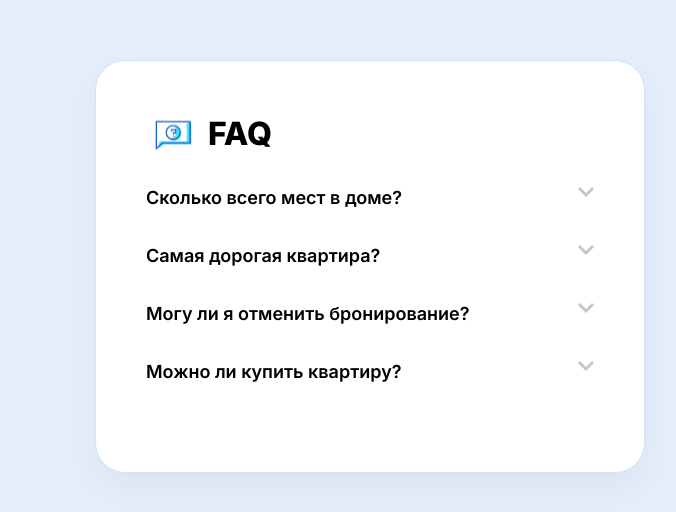
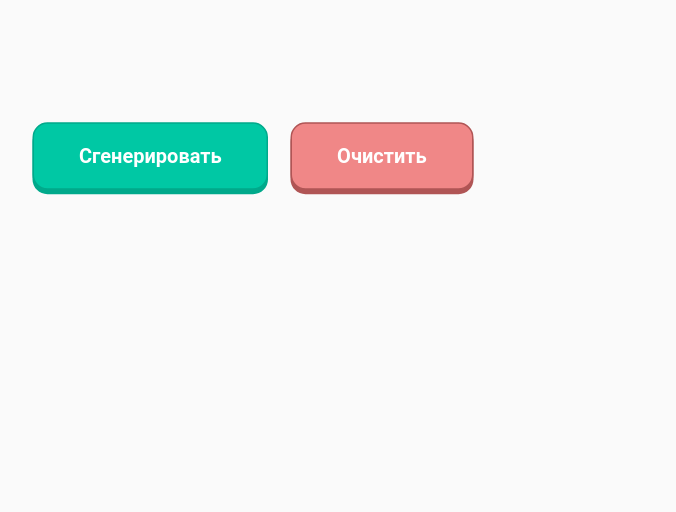
Before and after one commit to KrashAS/archakov-tutorials, a React (Create React App) app: page / in a window 1280 px wide. Shown: the part 134-646 px from the top of the page, without its empty margins (270-946 px from the left). Built offline with nearby package versions, Linux system fonts and the light colour scheme.

Commit message:
Cделал задание №5

```diff
--- a/src/index.js
+++ b/src/index.js
@@ -1,7 +1,7 @@
 import React from "react";
 import ReactDOM from "react-dom";
-import App from "./tutorial-3/App.js";
-import "./tutorial-3/index.css";
+import App from "./tutorial-4/App.js";
+import "./tutorial-4/App.css";
 
 ReactDOM.render(
   <React.StrictMode>
--- /dev/null
+++ b/src/tutorial-4/App.css
@@ -0,0 +1,76 @@
+* {
+  font-family: "Roboto";
+}
+
+body {
+  background-color: #fafafa;
+}
+
+.wrapper {
+  width: 450px;
+  margin: 50px auto;
+  transform: scale(1.5) translateY(70px);
+}
+
+.list {
+  max-height: 400px;
+  overflow: auto;
+  padding: 30px;
+  margin-bottom: 30px;
+}
+
+.btn {
+  height: 45px;
+  padding: 0 30px;
+  border: 0;
+  border-radius: 10px;
+  margin-right: 15px;
+  font-weight: 600;
+  cursor: pointer;
+  transition: all 0.15s ease;
+}
+.btn:active {
+  transform: translateY(2px);
+  box-shadow: none;
+}
+.btn_generate {
+  background-color: #00c8a4;
+  color: #fff;
+  box-shadow: 0 3px 0 #00a98b;
+  border: 1px solid #00a98b;
+}
+.btn_clear {
+  background-color: #f08787;
+  box-shadow: 0 3px 0 #b05555;
+  border: 1px solid #b05555;
+  color: #fff;
+}
+
+.block {
+  padding: 15px 30px;
+  background: #ffffff;
+  border: 1px solid #ebebeb;
+  box-sizing: border-box;
+  box-shadow: 0px 9px 24px rgba(0, 0, 0, 0.01),
+    0px 25px 40px rgba(0, 0, 0, 0.05);
+  border-radius: 6px;
+  margin-bottom: 30px;
+}
+.block h3 {
+  font-size: 18px;
+}
+
+.empty-block {
+  text-align: center;
+  padding: 30px;
+}
+.empty-block h2 {
+  font-size: 24px;
+  margin-bottom: 0;
+}
+.empty-block p {
+  margin-top: 10px;
+  font-size: 14px;
+  opacity: 0.5;
+  line-height: 22px;
+}
--- /dev/null
+++ b/src/tutorial-4/App.js
@@ -0,0 +1,100 @@
+import React from "react";
+import Phrase from "./components/Phrase";
+import EmptyBlock from "./components/EmptyBlock";
+
+function RenderRandomPhrase() {
+  const adjectivesArr = [
+    "абсолютный",
+    "адский",
+    "азартный",
+    "активный",
+    "ангельский",
+    "астрономический",
+    "баснословный",
+    "безбожный",
+    "безбрежный",
+    "безвозвратный",
+    "безграничный",
+    "бездонный",
+    "бездушный",
+    "безжалостный",
+    "замечательно",
+    "замечательный",
+    "записной",
+    "запредельный",
+    "заядлый",
+    "звериный",
+    "зверский",
+    "зеленый",
+    "злой",
+    "злостный",
+    "значительный",
+    "неоспоримый",
+    "неотразимый",
+    "неоценимый",
+    "непередаваемый",
+  ];
+  const nounsArr = [
+    "лгун",
+    "день",
+    "конь",
+    "олень",
+    "человек",
+    "программист",
+    "ребёнок",
+    "конец",
+    "город",
+    "дурак",
+  ];
+  const [phrase, setPhrase] = React.useState([]);
+  const [render, setRender] = React.useState("");
+
+  const generateRandomWord = (arr) => {
+    const copy = [...arr];
+    const output = [];
+    if (copy.length > 0) {
+      output.push(copy.splice(Math.floor(Math.random() * copy.length), 1));
+    }
+    return output;
+  };
+
+  function generatePhrase() {
+    let firstAdjective = generateRandomWord(adjectivesArr);
+    let secondAdjective = generateRandomWord(adjectivesArr);
+    let randomNouns = generateRandomWord(nounsArr);
+
+    phrase.push(`${firstAdjective} ${secondAdjective} ${randomNouns}`);
+
+    setPhrase(phrase);
+    setRender(
+      phrase.map((value, index, arr) => (
+        <Phrase key={index} text={phrase[index].toString()} />
+      ))
+    );
+  }
+
+  function clearPhrase() {
+    setRender(<EmptyBlock />);
+    setPhrase([]);
+  }
+
+  return (
+    <div className="wrapper">
+      <div className="list">{render}</div>
+      <button className="btn btn_generate" onClick={generatePhrase}>
+        Сгенерировать
+      </button>
+      <button className="btn btn_clear" onClick={clearPhrase}>
+        Очистить
+      </button>
+    </div>
+  );
+}
+
+export default function App() {
+  return (
+    <div id="app">
+      <RenderRandomPhrase />
+    </div>
+  );
+}
--- /dev/null
+++ b/src/tutorial-4/components/EmptyBlock.jsx
@@ -0,0 +1,20 @@
+import React from "react";
+
+function EmptyBlock() {
+  return (
+    <div className="block empty-block">
+      <img
+        src="https://res.cloudinary.com/dfnhxiq6j/image/upload/v1640354646/ghost_lztiyl.png"
+        width="32px"
+        height="32px"
+        alt="Ghost"
+      />
+      <h2>Список фраз пустой</h2>
+      <p>
+        Чтобы в этом списке появилась фраза, тебе необходимо нажать на кнопку
+        “Сгенерировать”
+      </p>
+    </div>
+  );
+}
+export default EmptyBlock;
--- /dev/null
+++ b/src/tutorial-4/components/Phrase.jsx
@@ -0,0 +1,10 @@
+import React from "react";
+
+function Phrase(props) {
+  return (
+    <div className="block">
+      <h3>{props.text}</h3>
+    </div>
+  );
+}
+export default Phrase;
```
